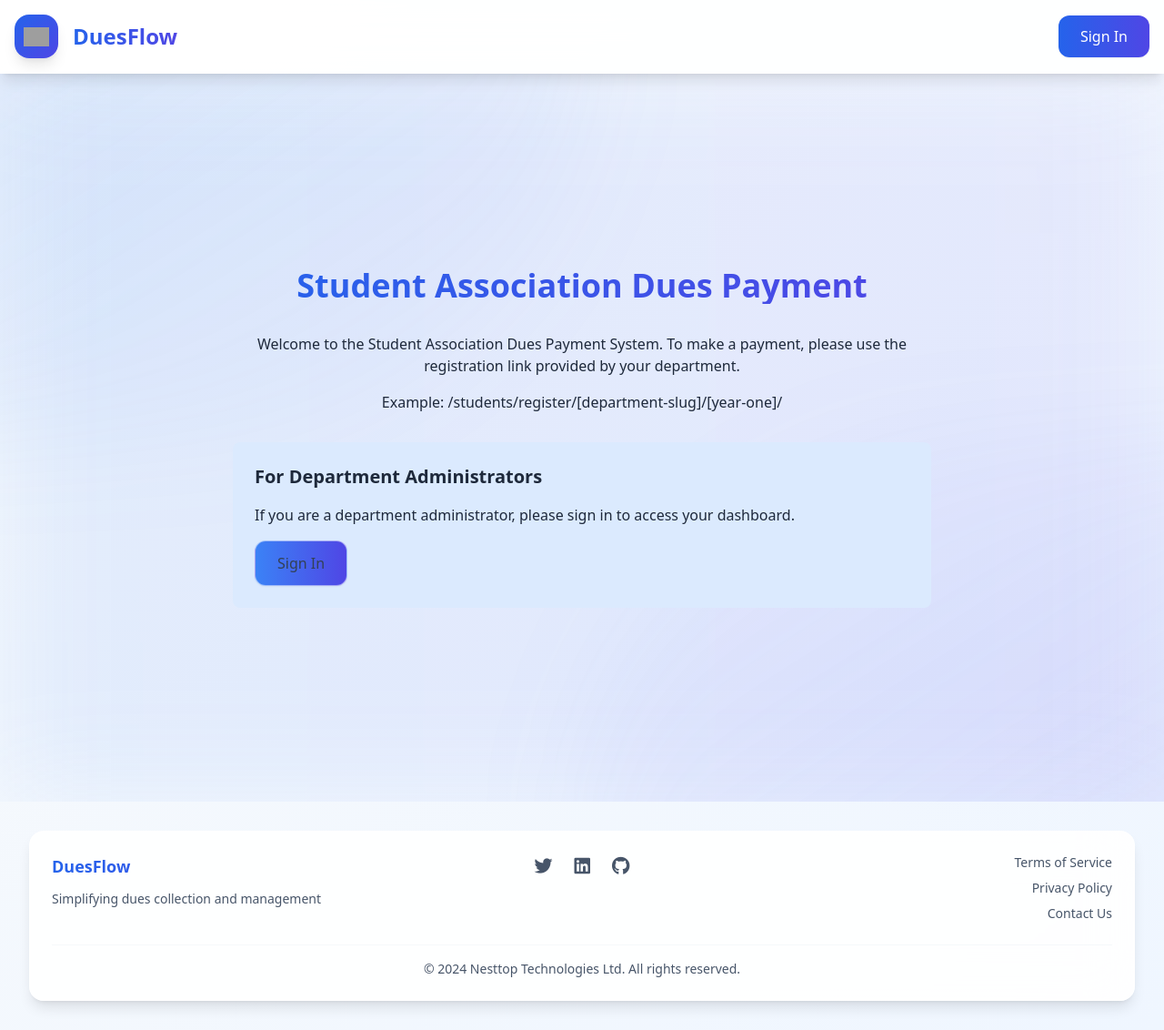
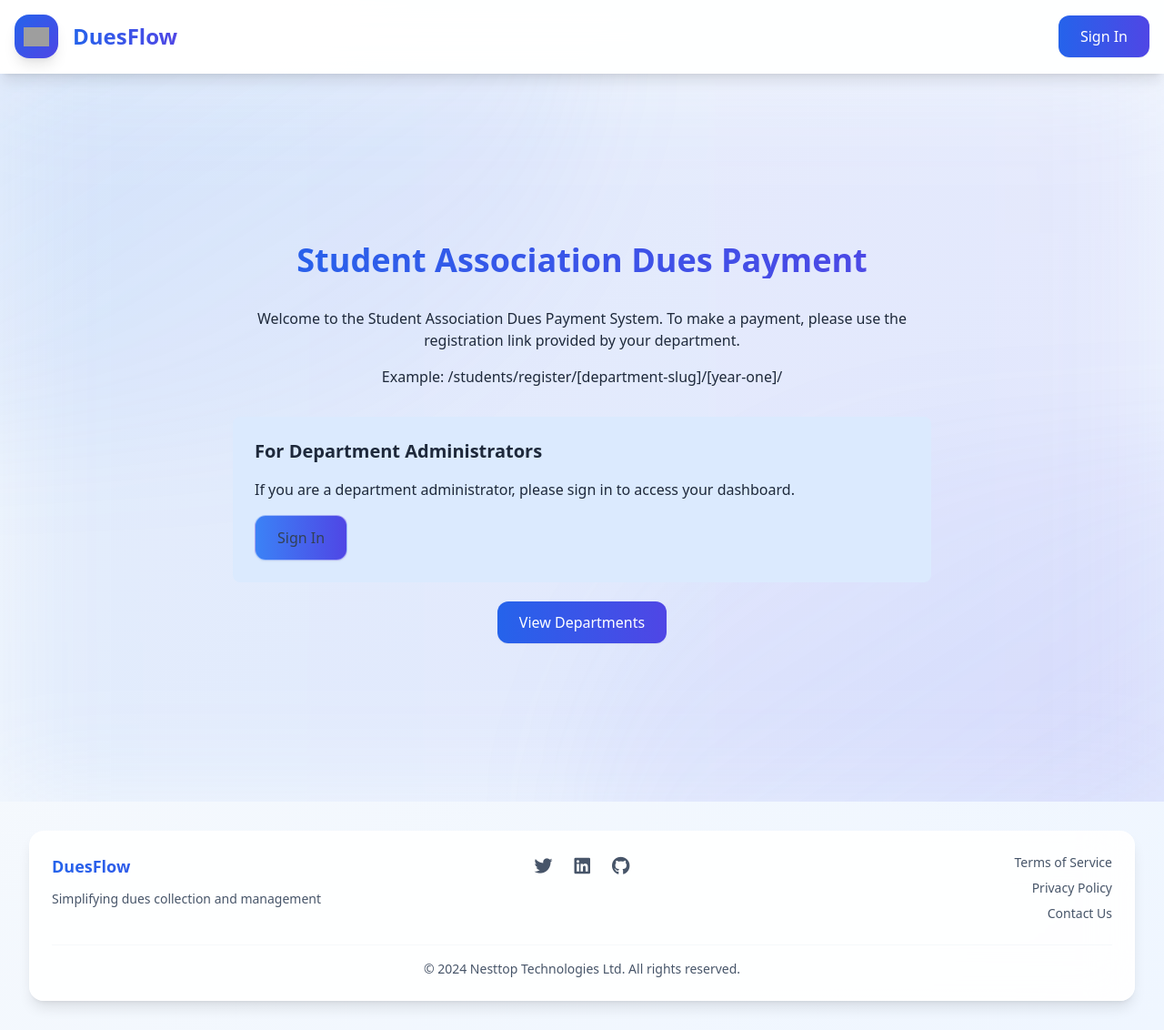
Before and after one commit to henryantwi/Dues-Colleection-SaaS-App, a Django app: page / in a window 1280 px wide. Shown: the whole page at 91% size. Run offline with Django 5.2, Linux system fonts and the light colour scheme; some libraries are stand-ins or nearby versions; grey boxes are pictures that could not be loaded.

Commit message:
Add "View Departments" button to home page for improved navigation

```diff
--- a/src/templates/home.html
+++ b/src/templates/home.html
@@ -58,6 +58,12 @@
                     </a>
                 </div>
             {% endif %}
+            <div class="mt-8">
+                <a href="{% url 'students:department_list' %}"
+                   class="w-full sm:w-auto px-6 py-3 rounded-xl font-medium text-white shadow-sm bg-gradient-to-r from-blue-600 to-indigo-600 hover:from-blue-700 hover:to-indigo-700 transition-all duration-300 hover:-translate-y-0.5 text-center">
+                    View Departments
+                </a>
+            </div>
         </div>
     </div>
 </div>
```
